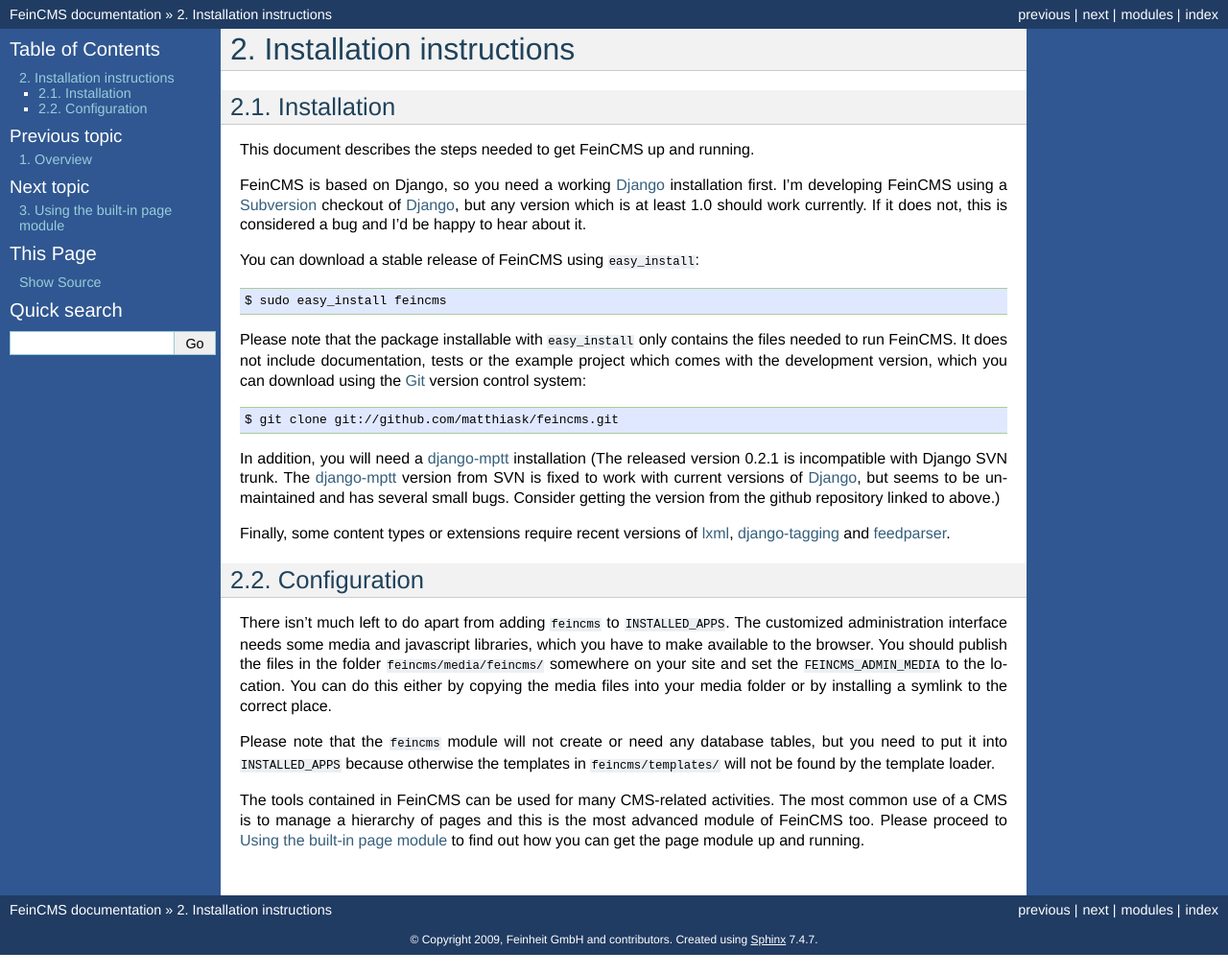
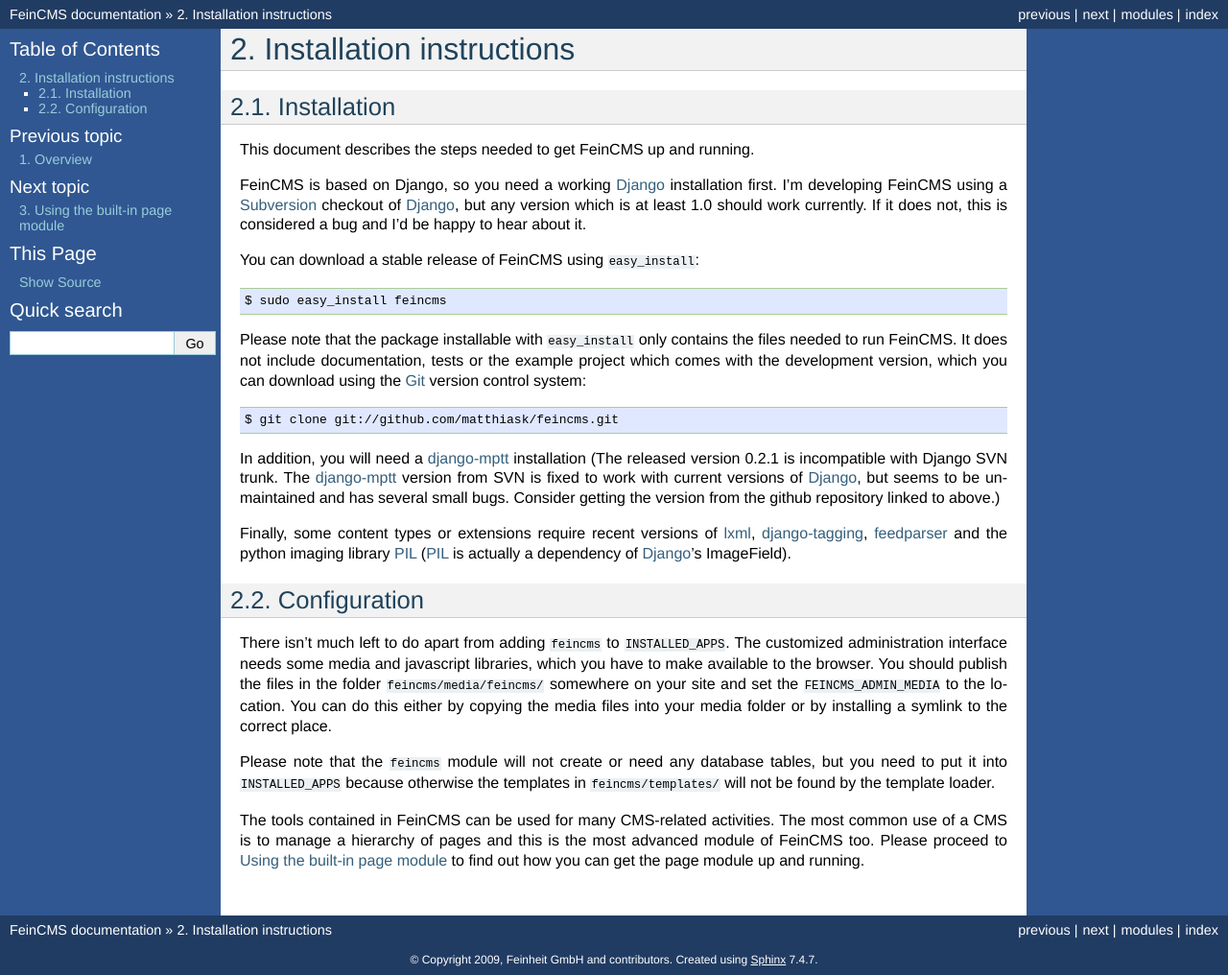
Before and after one commit to feincms/feincms, a Sphinx documentation site: the page built from docs/installation.txt, in a window 1280 px wide. Shown: the whole page at 96% size. Built offline with Sphinx 7.4.7, drawn with Linux system fonts in a browser that asks for light colours; before the commit the page ends 995 px from its top, so only the background shows below that.

Commit message:
PIL is required for some content types too

```diff
--- a/docs/installation.txt
+++ b/docs/installation.txt
@@ -32,7 +32,8 @@
 getting the version from the github repository linked to above.)
 
 Finally, some content types or extensions require recent versions of
-lxml_, django-tagging_ and feedparser_.
+lxml_, django-tagging_, feedparser_ and the python imaging library PIL_
+(PIL_ is actually a dependency of Django_'s ImageField).
 
 
 .. _Django: http://www.djangoproject.com/
@@ -42,7 +43,7 @@
 .. _django-tagging: http://code.google.com/p/django-tagging/
 .. _lxml: http://codespeak.net/lxml/
 .. _feedparser: http://www.feedparser.org/
-
+.. _PIL: http://www.pythonware.com/products/pil/
 
 
 Configuration
```
